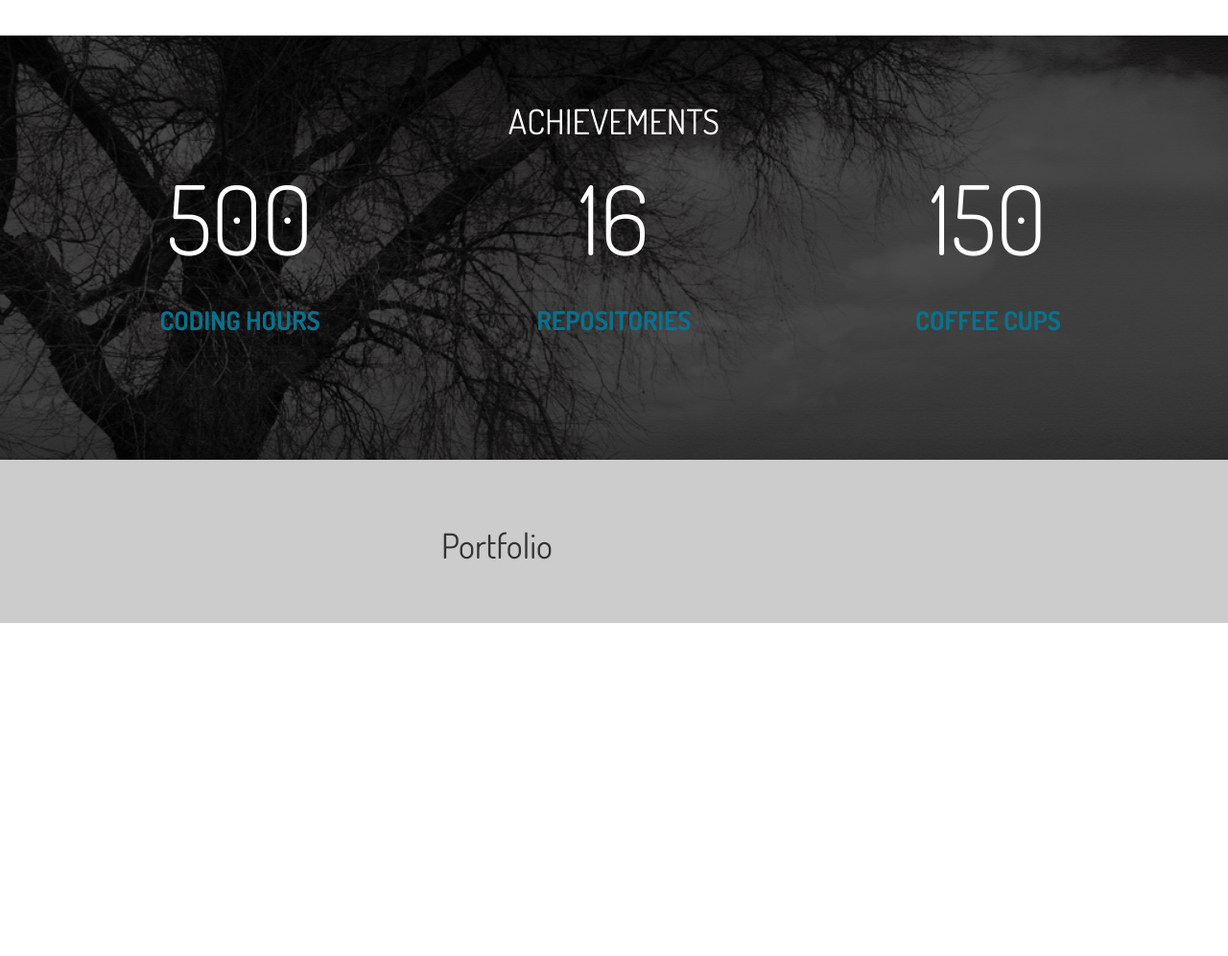
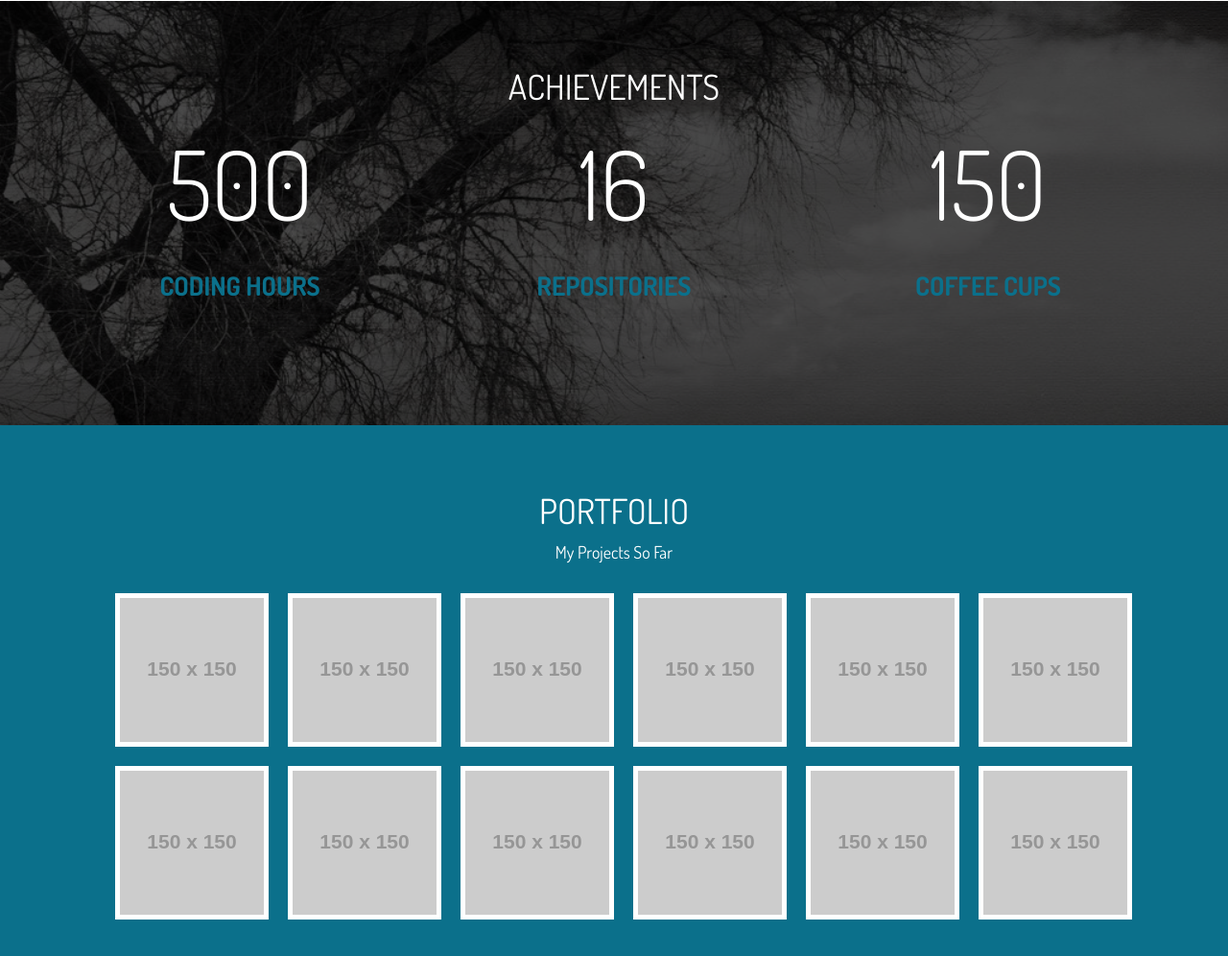
Before and after one commit to mickityy/personal-responsive, a plain HTML site: page index.html in a window 1280 px wide. Shown: the part 1287-2283 px from the top of the page at 96% size. Before the commit the page ends 1936 px from the top, so only its background shows below. Drawn offline with Linux system fonts and the light colour scheme; placeholder pictures from the web are drawn by us.

Commit message:
portfolio section grid images

```diff
--- a/css/style.css
+++ b/css/style.css
@@ -37,7 +37,7 @@ body{
   list-style-type: none;
   font-size: 18px;
   text-transform: uppercase;
-  font-weight: 400;
+  font-weight: 400; /*700 is bold, 400 is regular and 300 is light*/
 }
 
 .mymenu li a{
@@ -88,7 +88,7 @@ body{
 }
 
 .about-icon{
-  width: 50%;
+  width: 40%;
 
 }
 .icon-align{
@@ -153,5 +153,49 @@ body{
 .portfolio{
   padding-top: 50px;
   padding-bottom: 50px;
-  background: #cccccc;
+  background: #0b708b;
+  color: #ffffff;
 }
+
+.portfolio h1{
+  font-size: 36px;
+  font-weight: 400;/*700 is bold, 400 is regular and 300 is light*/
+  text-transform: uppercase;
+  text-align: center;
+}
+
+.portfolio p{
+  font-size: 18px;
+  font-weight: 400;
+  text-align: center;
+}
+
+/*my code image grid start*/
+.img-grid {/*
+  width: 900px;
+  margin: 0 auto;
+  overflow: auto;*/
+}
+
+.img-grid ul {
+  list-style-type: none;
+}
+
+.img-grid li img {
+  float: left;
+  margin: 10px;
+  border: 5px solid #fff;
+
+  -webkit-transition: box-shadow 0.5s ease;
+  -moz-transition: box-shadow 0.5s ease;
+  -o-transition: box-shadow 0.5s ease;
+  -ms-transition: box-shadow 0.5s ease;
+  transition: box-shadow 0.5s ease;
+}
+
+.img-grid li img:hover {
+  -webkit-box-shadow: 0px 0px 7px rgba(255,255,255,0.9);
+  box-shadow: 0px 0px 7px rgba(255,255,255,0.9);
+}
+
+/*my code image grid end*/
--- a/index.html
+++ b/index.html
@@ -143,9 +143,32 @@
 					<div class="row">
 							<div class="col-md-4 col-md-offset-4">
 									<h1>Portfolio</h1>
+									<p>My Projects So Far</p>
 							</div>
 					</div>
+					<!--Image Grid Start -->
+					<div class="row">
+						<div class="col-md-12">
+							<div class="img-grid">
+									<ul>
+									<li><a href="#"><img src="http://placehold.it/150x150" /></a></li>
+									<li><a href="#"><img src="http://placehold.it/150x150" /></a></li>
+									<li><a href="#"><img src="http://placehold.it/150x150" /></a></li>
+									<li><a href="#"><img src="http://placehold.it/150x150" /></a></li>
+									<li><a href="#"><img src="http://placehold.it/150x150" /></a></li>
+									<li><a href="#"><img src="http://placehold.it/150x150" /></a></li>
+									<li><a href="#"><img src="http://placehold.it/150x150" /></a></li>
+									<li><a href="#"><img src="http://placehold.it/150x150" /></a></li>
+									<li><a href="#"><img src="http://placehold.it/150x150" /></a></li>
+									<li><a href="#"><img src="http://placehold.it/150x150" /></a></li>
+									<li><a href="#"><img src="http://placehold.it/150x150" /></a></li>
+									<li><a href="#"><img src="http://placehold.it/150x150" /></a></li>
+
+									</ul>
+							</div>
+						</div>
 			</div>
+			<!--Image Grid end -->
 	</div>
 <!--END OF PORTFOLIO SECTION -->
 
```
